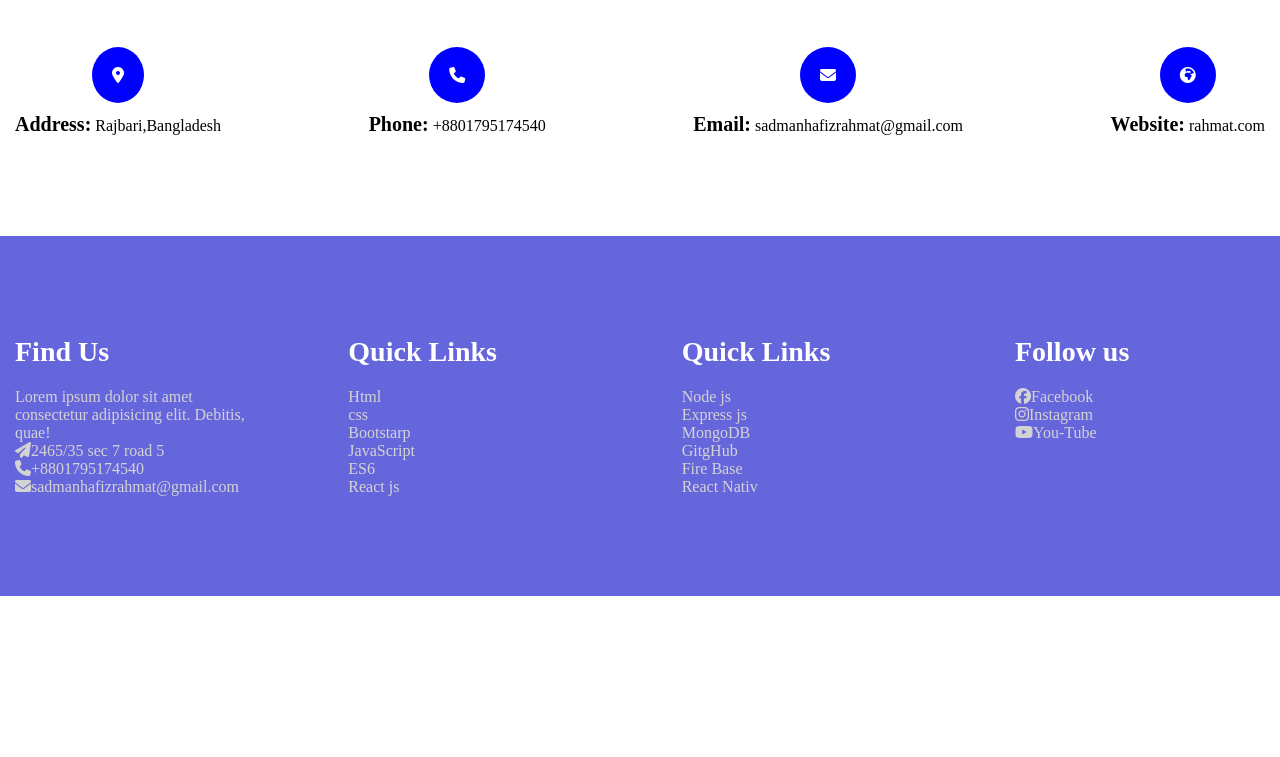
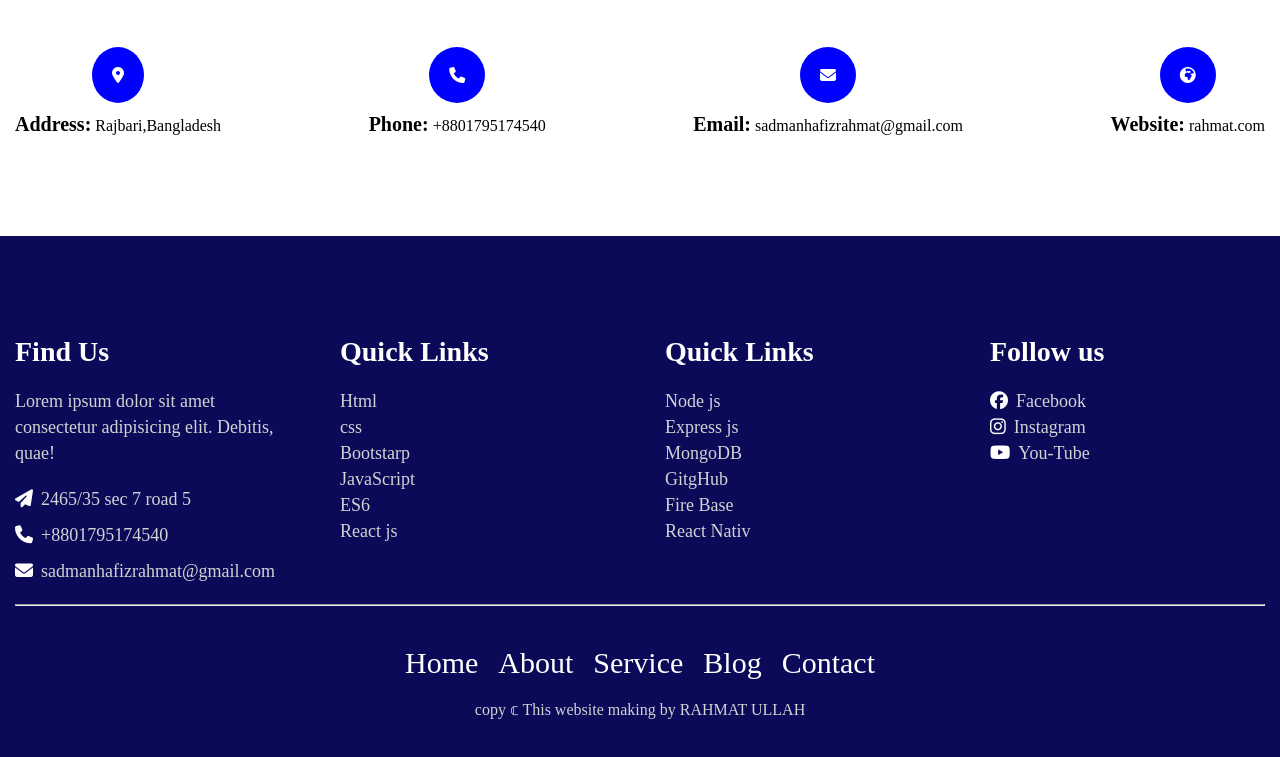
Before and after one commit to shadowrahmat/website_one, a plain HTML site: page index.html in a window 1280 px wide. Shown: the part 6829-7586 px from the top of the page. Before the commit the page ends 7425 px from the top, so only its background shows below. Drawn offline with Linux system fonts and the light colour scheme; a web font is replaced by a local one.

Commit message:
footer section all done

```diff
--- a/index.html
+++ b/index.html
@@ -559,12 +559,14 @@
         <div class="footer_content">
           <div class="footer_item">
             <h3>Find Us</h3>
-            <p>
+            <p class="footer_descripion">
               Lorem ipsum dolor sit amet consectetur adipisicing elit. Debitis,
               quae!
             </p>
             <p><i class="fa-solid fa-paper-plane"></i>2465/35 sec 7 road 5</p>
-            <p><i class="fa-solid fa-phone"></i>+8801795174540</p>
+            <p class="footer_icon_text">
+              <i class="fa-solid fa-phone"></i>+8801795174540
+            </p>
             <p>
               <i class="fa-solid fa-envelope"></i>sadmanhafizrahmat@gmail.com
             </p>
@@ -595,7 +597,17 @@
             <p><i class="fa-brands fa-youtube"></i>You-Tube</p>
           </div>
         </div>
-        <div class="footer_details"></div>
+        <hr />
+        <div class="footer_details">
+          <ul>
+            <li><a href="#">Home</a></li>
+            <li><a href="#">About</a></li>
+            <li><a href="#">Service</a></li>
+            <li><a href="#">Blog</a></li>
+            <li><a href="#">Contact</a></li>
+          </ul>
+          <p>copy &copf; This website making by RAHMAT ULLAH</p>
+        </div>
       </div>
     </footer>
   </body>
--- a/style/style.css
+++ b/style/style.css
@@ -611,8 +611,8 @@ form {
   font-weight: bold;
 }
 /* footer section design */
-footer{
-  background-color: rgb(102, 102, 220);
+footer {
+  background-color: rgb(10, 10, 89);
   color: rgb(211, 211, 211);
 }
 .footer_container {
@@ -623,13 +623,46 @@ footer{
 .footer_content {
   display: flex;
   justify-content: space-between;
+  margin-bottom: 20px;
 }
 .footer_item {
-  width: 250px;
-
+  width: 275px;
 }
 .footer_item > h3 {
   font-size: 28px;
   color: white;
   margin-bottom: 20px;
 }
+.footer_descripion {
+  margin-bottom: 20px;
+}
+.footer_icon_text {
+  margin: 10px 0;
+}
+.footer_item p {
+  font-size: 18px;
+  line-height: 26px;
+}
+.footer_item i {
+  color: white;
+  margin-right: 8px;
+}
+.footer_details ul {
+  display: flex;
+  justify-content: center;
+  gap: 20px;
+}
+.footer_details ul li {
+  list-style: none;
+  margin-top: 40px;
+}
+.footer_details ul li a {
+  font-size: 30px;
+  text-decoration: none;
+  color: white;
+}
+.footer_details P {
+  margin-top: 20px;
+  text-align: center;
+
+}
```
